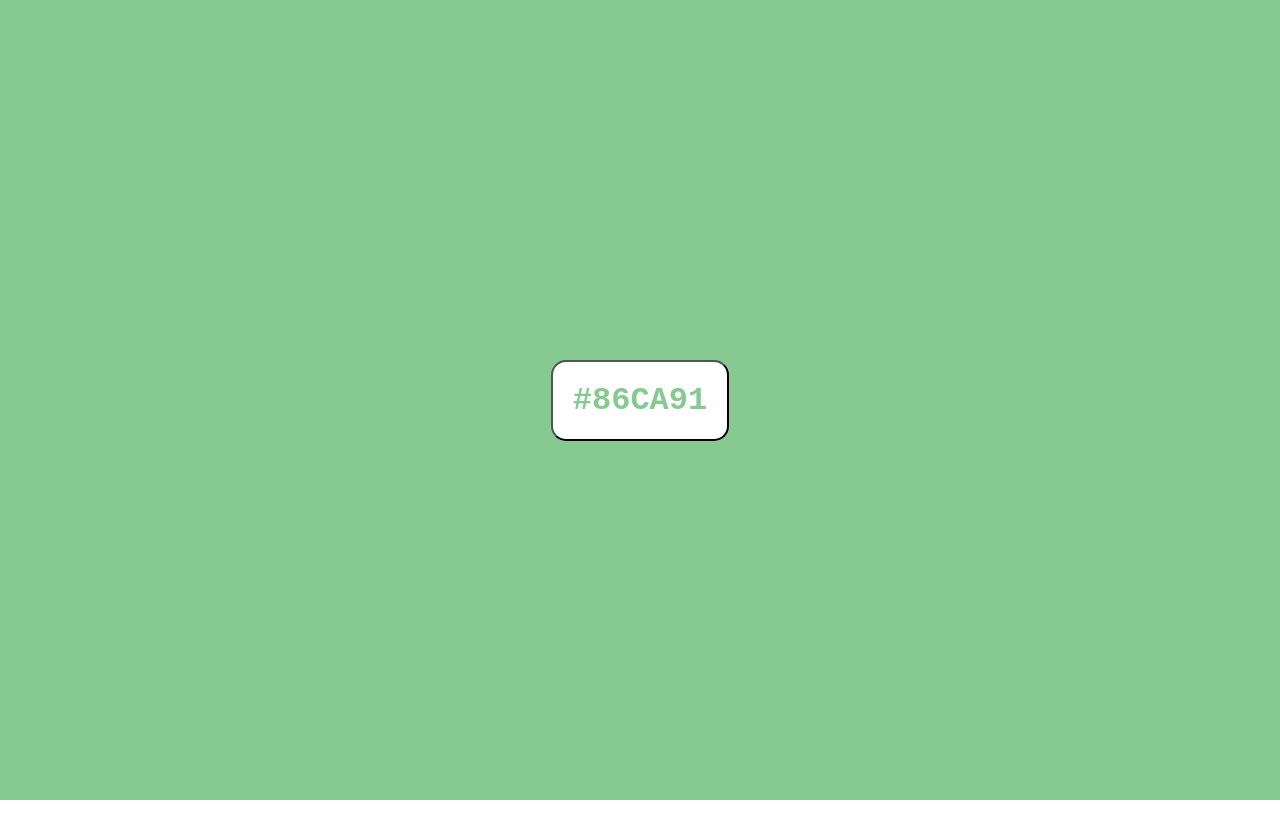
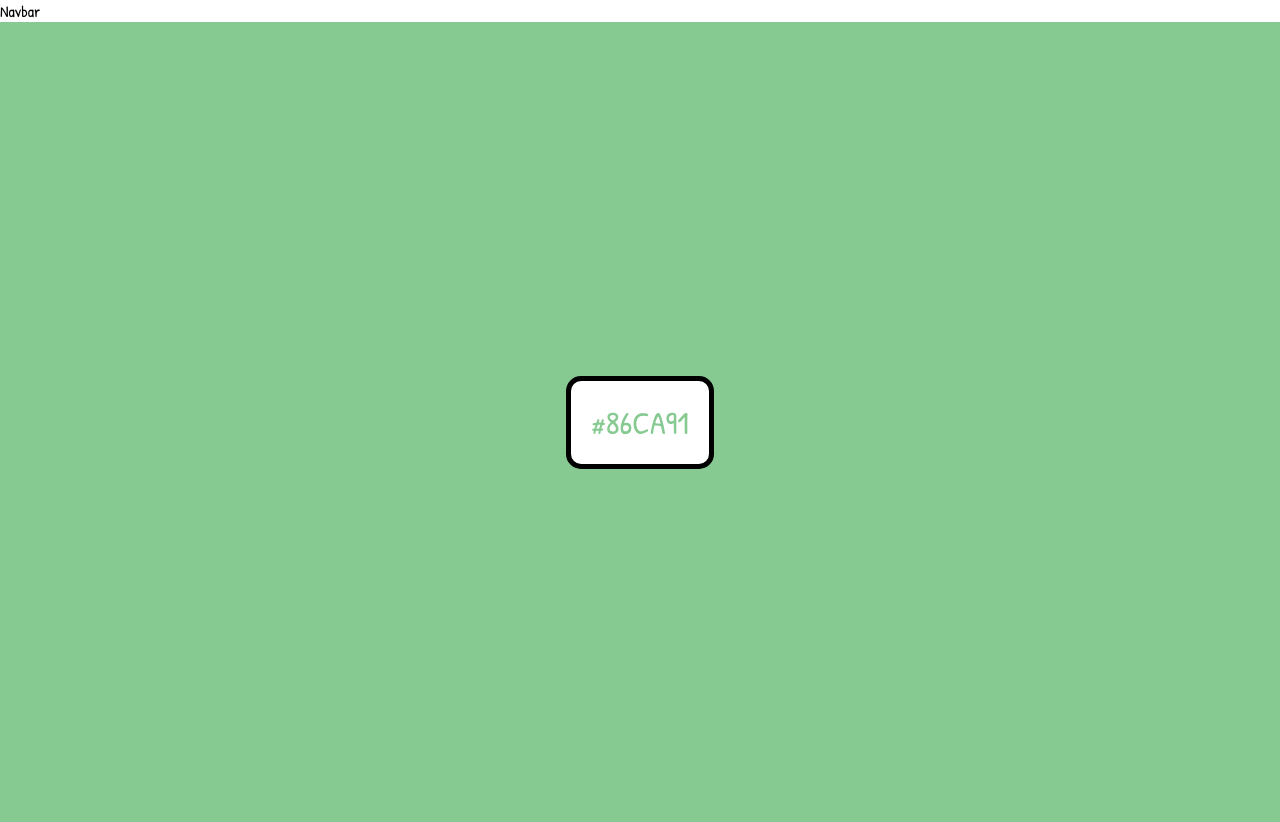
Before and after one commit to GSometimes/color-of-the-day-generator, a React (Create React App) app: page / in a window 1280 px wide. Before the commit the page ends 800 px from the top, so only its background shows below. Built offline with nearby package versions, Linux system fonts and the light colour scheme.

Commit message:
Added folder structure and started navbar component

```diff
--- a/src/App.css
+++ b/src/App.css
@@ -1,18 +1,10 @@
-.container {
-  height: 100vh;
-  display: flex;
-  align-items: center;
-  justify-content: center;
-  transition: all 0.25s ease-in-out;
+@import url('https://fonts.googleapis.com/css2?family=Nerko+One&display=swap');
+@import url('https://fonts.googleapis.com/css2?family=Patrick+Hand&display=swap');
+
+* {
+  margin: 0;
+  padding: 0;
+  box-sizing: border-box;
+  /* font-family: 'Nerko One', cursive; */
+  font-family: 'Patrick Hand', cursive;
 }
-
-button {
-  padding: 20px;
-  font-size: 2rem;
-  font-weight: 700;
-  font-family: 'Courier New', Courier, monospace;
-  background-color: #fff;
-  border-radius: 15px;
-  cursor: pointer;
-  /* box-shadow: 0 2px 5px 0px rgba(0, 0, 0, 0.25); */
-}
--- a/src/App.js
+++ b/src/App.js
@@ -1,9 +1,11 @@
 import './App.css';
-import ColorContainer from './components/ColorContainer';
+import ColorContainer from './components/ColorContainer/ColorContainer';
+import Navbar from './components/Navbar/Navbar';
 
 function App() {
   return (
     <div className='App'>
+      <Navbar />
       <ColorContainer />
     </div>
   );
--- a/src/components/Button.js
+++ b/src/components/Button/Button.js
@@ -1,4 +1,5 @@
 import React from 'react';
+import './style.css';
 
 const Button = ({ color, generateColor }) => {
   return (
--- /dev/null
+++ b/src/components/Button/style.css
@@ -0,0 +1,8 @@
+button {
+  padding: 20px;
+  font-size: 2rem;
+  background-color: #fff;
+  border-radius: 15px;
+  cursor: pointer;
+  border: 5px solid #000;
+}
--- a/src/components/ColorContainer.js
+++ b/src/components/ColorContainer/ColorContainer.js
@@ -1,6 +1,7 @@
 import React, { useState } from 'react';
-import { colorOfTheDay } from '../data/data';
-import Button from './Button';
+import { colorOfTheDay } from '../../data/data';
+import Button from '../Button/Button';
+import './style.css';
 
 // const random =
 //   colorOfTheDay[Math.floor(Math.random() * colorOfTheDay.length)].toUpperCase();
--- /dev/null
+++ b/src/components/ColorContainer/style.css
@@ -0,0 +1,7 @@
+.container {
+  height: 100vh;
+  display: flex;
+  align-items: center;
+  justify-content: center;
+  transition: all 0.25s ease-in-out;
+}
--- /dev/null
+++ b/src/components/Navbar/Navbar.js
@@ -0,0 +1,10 @@
+import React from 'react'
+import './style.css';
+
+const Navbar = () => {
+  return (
+    <div>Navbar</div>
+  )
+}
+
+export default Navbar
--- a/src/index.css
+++ b/src/index.css
@@ -1,4 +1,4 @@
-body {
+/* body {
   margin: 0;
   font-family: -apple-system, BlinkMacSystemFont, 'Segoe UI', 'Roboto', 'Oxygen',
     'Ubuntu', 'Cantarell', 'Fira Sans', 'Droid Sans', 'Helvetica Neue',
@@ -10,4 +10,4 @@ body {
 code {
   font-family: source-code-pro, Menlo, Monaco, Consolas, 'Courier New',
     monospace;
-}
+} */
```
Also changed, not shown: src/components/Navbar/style.css (added), src/data/data.js (line endings or trailing spaces).
